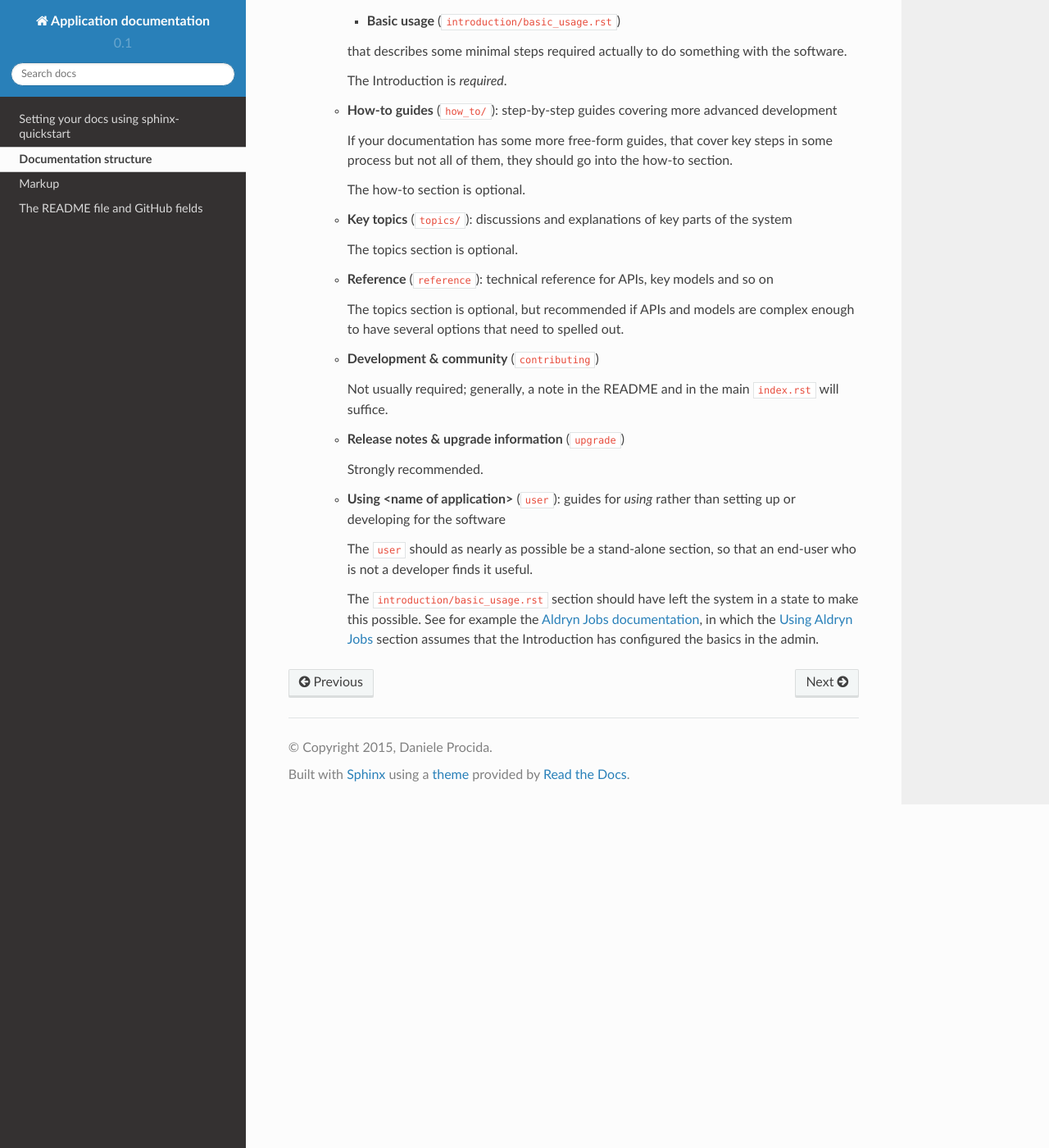
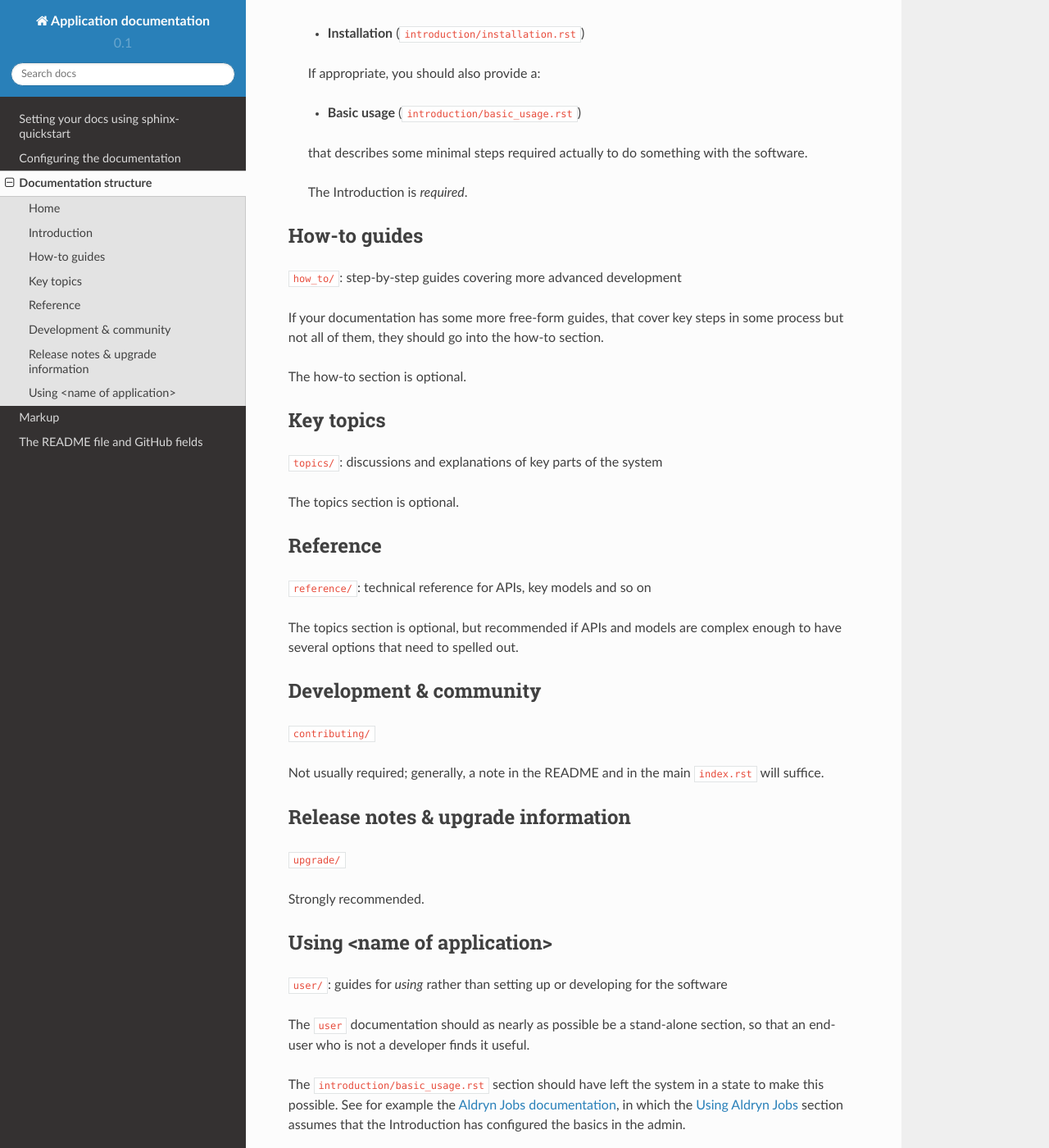
Before and after one commit to divio/application-documentation, a Sphinx documentation site: the page built from docs/structure.rst, in a window 1280 px wide and 1400 px high, scrolled down 927 px. Shown: the whole window at 82% size. Built offline with Sphinx 7.4.7 and the Read the Docs theme 2.0.0, drawn with Linux system fonts in a browser that asks for light colours; some of the changed text lies outside the part shown.

Commit message:
Restructured structure section

```diff
--- a/docs/index.rst
+++ b/docs/index.rst
@@ -9,6 +9,7 @@ projects.
    :maxdepth: 1
 
    setup
+   conf
    structure
    markup
    readme_and_github
--- a/docs/structure.rst
+++ b/docs/structure.rst
@@ -17,68 +17,102 @@ A typical project night look like::
 	user/
 		index.rst
 
-In more detail:
+****
+Home
+****
 
-* **Home** (``index.rst``): the root page of the documentation
+(``index.rst``): the root page of the documentation
 
-  This should contain a brief description of the application, and links to its GitHub repository
-  and key related sites (such as django CMS or Aldryn)
+This should contain a brief description of the application, and links to its GitHub repository
+and key related sites (such as django CMS or Aldryn)
 
-    * **Introduction** (``introduction/``): step-by-step, beginning-to-end tutorials to get
-      users up and running
+************
+Introduction
+************
 
-      These tutorials must lead the user all the way to an end-point, in such a way that even if
-      they barely understand what is happening, simply by following the steps they will be left
-      with a successful, working result.
+``introduction/``: step-by-step, beginning-to-end tutorials to get users up and running
 
-      The point of the Introduction is **not** to explain, but to lead the user through some simple
-      steps.
+  These tutorials must lead the user all the way to an end-point, in such a way that even if
+  they barely understand what is happening, simply by following the steps they will be left
+  with a successful, working result.
 
-      The first section in the Introduction should be:
+  The point of the Introduction is **not** to explain, but to lead the user through some simple
+  steps.
 
-      * **Installation** (``introduction/installation.rst``)
+  The first section in the Introduction should be:
 
-      If appropriate, you should also provide a:
+  * **Installation** (``introduction/installation.rst``)
 
-      * **Basic usage** (``introduction/basic_usage.rst``)
+  If appropriate, you should also provide a:
 
-      that describes some minimal steps required actually to do something with the software.
+  * **Basic usage** (``introduction/basic_usage.rst``)
 
-      The Introduction is *required*.
+  that describes some minimal steps required actually to do something with the software.
 
-    * **How-to guides** (``how_to/``): step-by-step guides covering more advanced development
+  The Introduction is *required*.
 
-      If your documentation has some more free-form guides, that cover key steps in some process but
-      not all of them, they should go into the how-to section.
 
-      The how-to section is optional.
+*************
+How-to guides
+*************
 
-    * **Key topics** (``topics/``): discussions and explanations of key parts of the system
+``how_to/``: step-by-step guides covering more advanced development
 
-      The topics section is optional.
+If your documentation has some more free-form guides, that cover key steps in some process but
+not all of them, they should go into the how-to section.
 
-    * **Reference** (``reference``): technical reference for APIs, key models and so on
+The how-to section is optional.
 
-      The topics section is optional, but recommended if APIs and models are complex enough to have
-      several options that need to spelled out.
 
-    * **Development & community** (``contributing``)
+**********
+Key topics
+**********
 
-      Not usually required; generally, a note in the README and in the main ``index.rst`` will
-      suffice.
+``topics/``: discussions and explanations of key parts of the system
 
-    * **Release notes & upgrade information** (``upgrade``)
+The topics section is optional.
 
-      Strongly recommended.
 
-    * **Using <name of application>** (``user``): guides for *using* rather than setting up or
-      developing for the software
+*********
+Reference
+*********
 
-      The ``user`` should as nearly as possible be a stand-alone section, so that an end-user who is
-      not a developer finds it useful.
+``reference/``: technical reference for APIs, key models and so on
 
-      The ``introduction/basic_usage.rst`` section should have left the system in a state to make
-      this possible. See for example the `Aldryn Jobs documentation
-      <http://aldryn-jobs.readthedocs.org>`_, in which the `Using Aldryn Jobs
-      <http://aldryn-jobs.readthedocs.org/en/latest/user/index.html#using-aldryn-jobs>`_ section
-      assumes that the Introduction has configured the basics in the admin.
+The topics section is optional, but recommended if APIs and models are complex enough to have
+several options that need to spelled out.
+
+
+***********************
+Development & community
+***********************
+
+``contributing/``
+
+Not usually required; generally, a note in the README and in the main ``index.rst`` will
+suffice.
+
+
+***********************************
+Release notes & upgrade information
+***********************************
+
+``upgrade/``
+
+Strongly recommended.
+
+
+***************************
+Using <name of application>
+***************************
+
+``user/``: guides for *using* rather than setting up or developing for the software
+
+The ``user`` documentation should as nearly as possible be a stand-alone section, so that an
+end-user who is not a developer finds it useful.
+
+The ``introduction/basic_usage.rst`` section should have left the system in a state to make
+this possible. See for example the `Aldryn Jobs documentation
+<http://aldryn-jobs.readthedocs.org>`_, in which the `Using Aldryn Jobs
+<http://aldryn-jobs.readthedocs.org/en/latest/user/index.html#using-aldryn-jobs>`_ section
+assumes that the Introduction has configured the basics in the admin.
```
